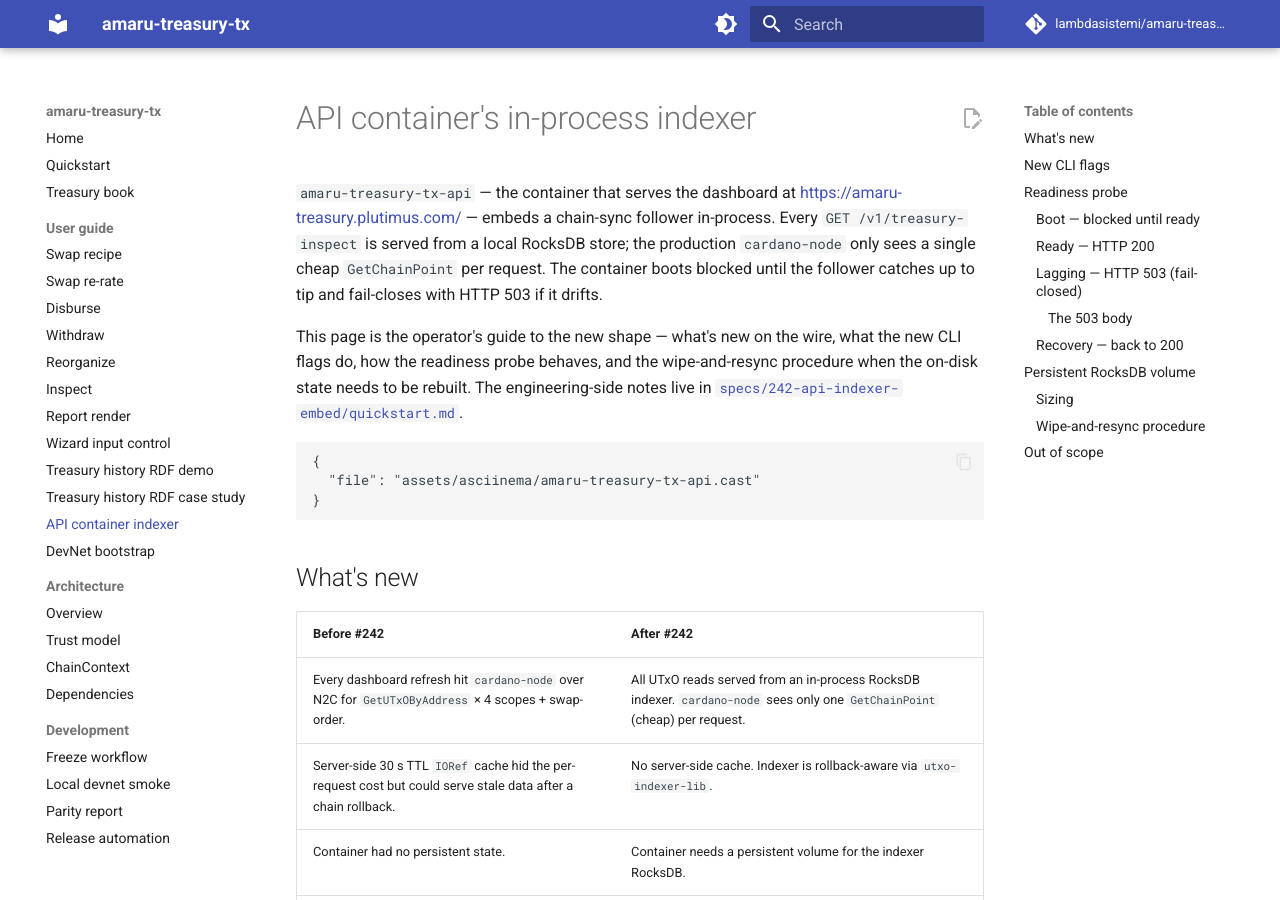
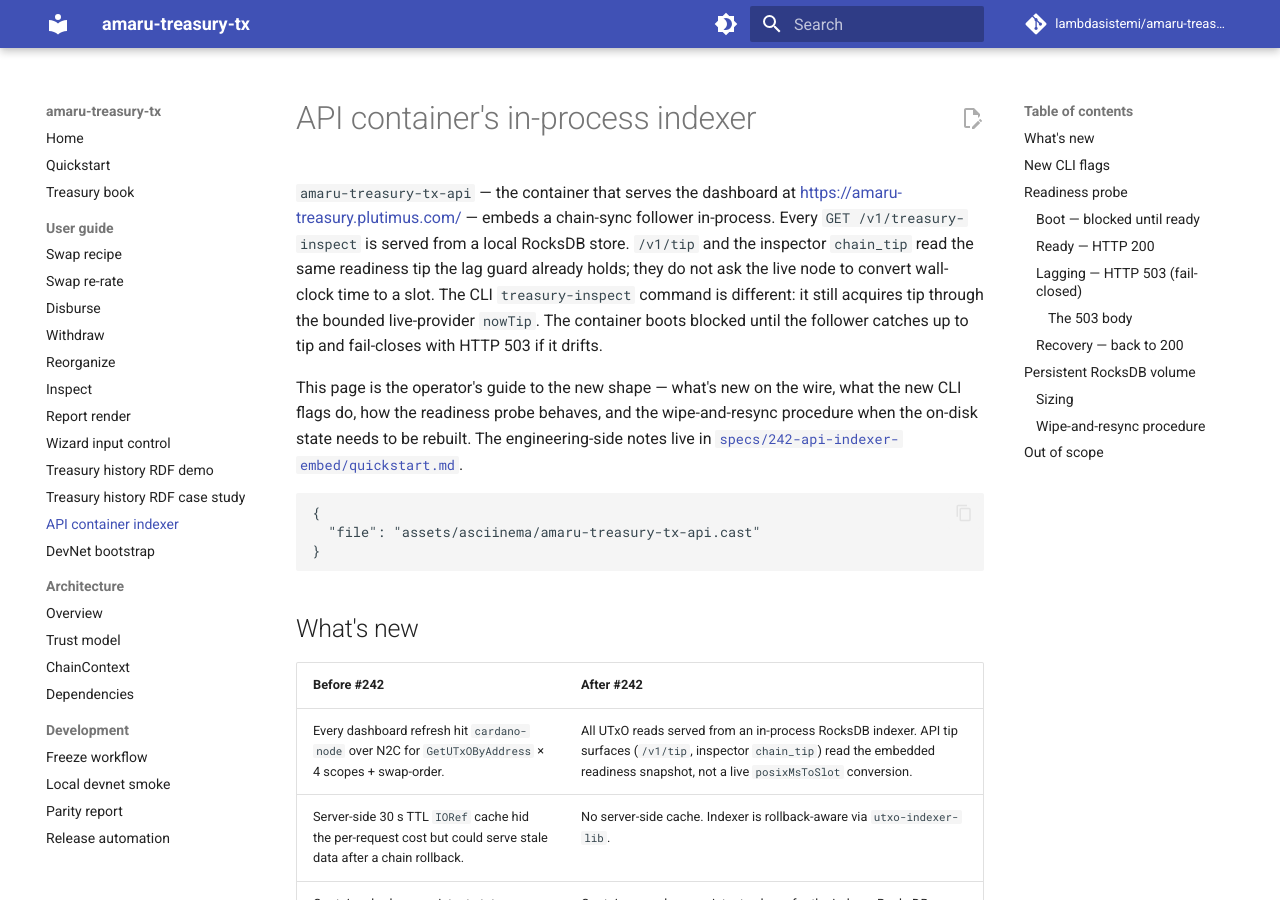
Before and after one commit to lambdasistemi/amaru-treasury-tx, an MkDocs documentation site: the page built from docs/api-container-indexer.md, in a window 1280 px wide and 900 px high. Built offline with MkDocs 1.6.1 and Material for MkDocs 9.7.7, drawn with Linux system fonts in a browser that asks for light colours; comment, search, counter and statistics services are not loaded; some of the changed text lies outside the part shown.

Commit message:
fix(api): source tip from indexer readiness
API tip responses and inspector reports now consume the
embedded readiness snapshot instead of a live provider
posixMsToSlot conversion. The lag guard remains the
freshness authority. CLI nowTip remains live and bounded.
Typed chain-tip timeouts remain structured HTTP 503
responses.

Tasks: T49402, T49403, T49404, T49405, T49406

```diff
--- a/docs/api-container-indexer.md
+++ b/docs/api-container-indexer.md
@@ -3,10 +3,13 @@
 `amaru-treasury-tx-api` — the container that serves the dashboard
 at <https://amaru-treasury.plutimus.com/> — embeds a chain-sync
 follower in-process. Every `GET /v1/treasury-inspect` is served
-from a local RocksDB store; the production `cardano-node` only
-sees a single cheap `GetChainPoint` per request. The container
-boots blocked until the follower catches up to tip and
-fail-closes with HTTP 503 if it drifts.
+from a local RocksDB store. `/v1/tip` and the inspector
+`chain_tip` read the same readiness tip the lag guard already
+holds; they do not ask the live node to convert wall-clock time
+to a slot. The CLI `treasury-inspect` command is different: it
+still acquires tip through the bounded live-provider `nowTip`.
+The container boots blocked until the follower catches up to tip
+and fail-closes with HTTP 503 if it drifts.
 
 This page is the operator's guide to the new shape — what's new
 on the wire, what the new CLI flags do, how the readiness probe
@@ -24,7 +27,7 @@ state needs to be rebuilt. The engineering-side notes live in
 
 | Before #242 | After #242 |
 |---|---|
-| Every dashboard refresh hit `cardano-node` over N2C for `GetUTxOByAddress` × 4 scopes + swap-order. | All UTxO reads served from an in-process RocksDB indexer. `cardano-node` sees only one `GetChainPoint` (cheap) per request. |
+| Every dashboard refresh hit `cardano-node` over N2C for `GetUTxOByAddress` × 4 scopes + swap-order. | All UTxO reads served from an in-process RocksDB indexer. API tip surfaces (`/v1/tip`, inspector `chain_tip`) read the embedded readiness snapshot, not a live `posixMsToSlot` conversion. |
 | Server-side 30 s TTL `IORef` cache hid the per-request cost but could serve stale data after a chain rollback. | No server-side cache. Indexer is rollback-aware via `utxo-indexer-lib`. |
 | Container had no persistent state. | Container needs a persistent volume for the indexer RocksDB. |
 | Boot was fast; first request paid full N2C scan cost. | Cold boot waits for the indexer to catch up. Subsequent requests are microsecond-class. |
@@ -80,8 +83,12 @@ indexer code path.
 ### Ready — HTTP 200
 
 Steady-state. Each request to `/v1/treasury-inspect` takes
-microseconds (a RocksDB prefix scan per scope address + one
-`GetChainPoint` over the N2C socket).
+microseconds (a RocksDB prefix scan per scope address). The
+report's `chain_tip` and `GET /v1/tip` are the readiness
+`tipSlot` already sampled for `/v1/health`. The lag guard
+remains the freshness authority: if the follower drifts past
+`--indexer-lag-threshold-slots`, those routes still return the
+structured `indexer_lagging` HTTP 503 instead of a stale tip.
 
 ### Lagging — HTTP 503 (fail-closed)
 
```
Also changed, not shown: specs/494-indexer-backed-tip/tasks.md (+8 -8 lines), 8 other files.
